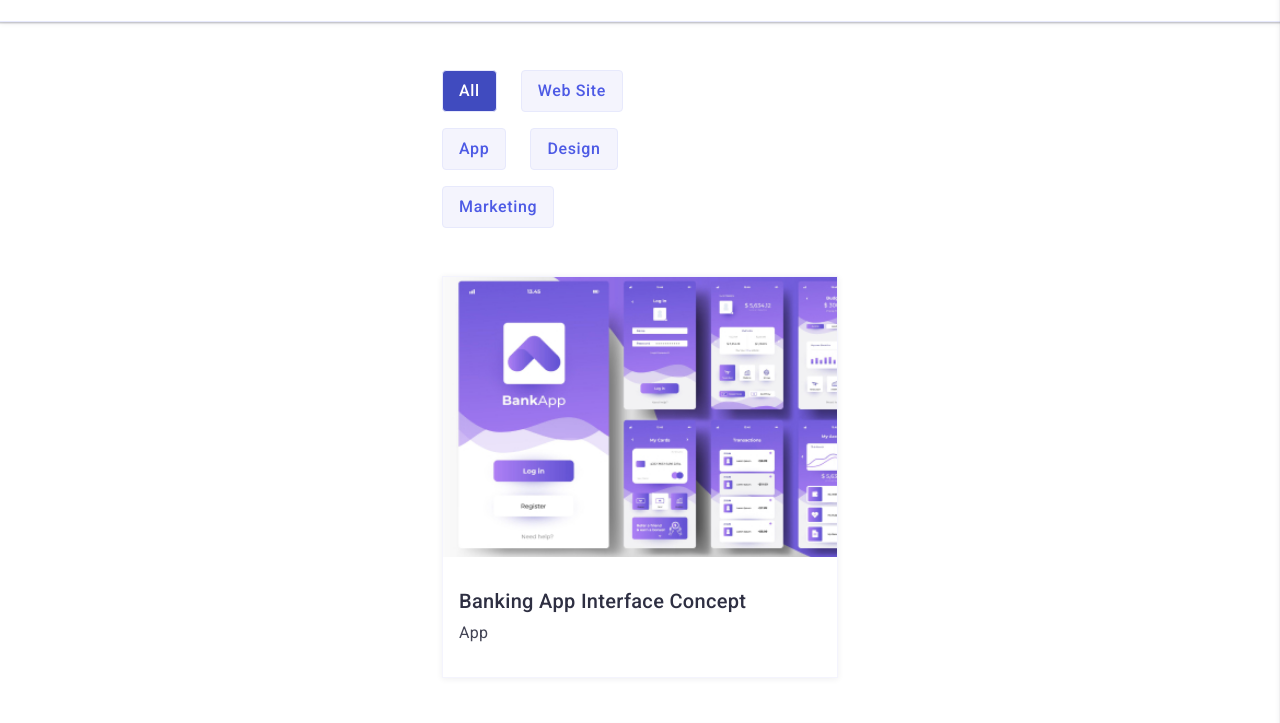
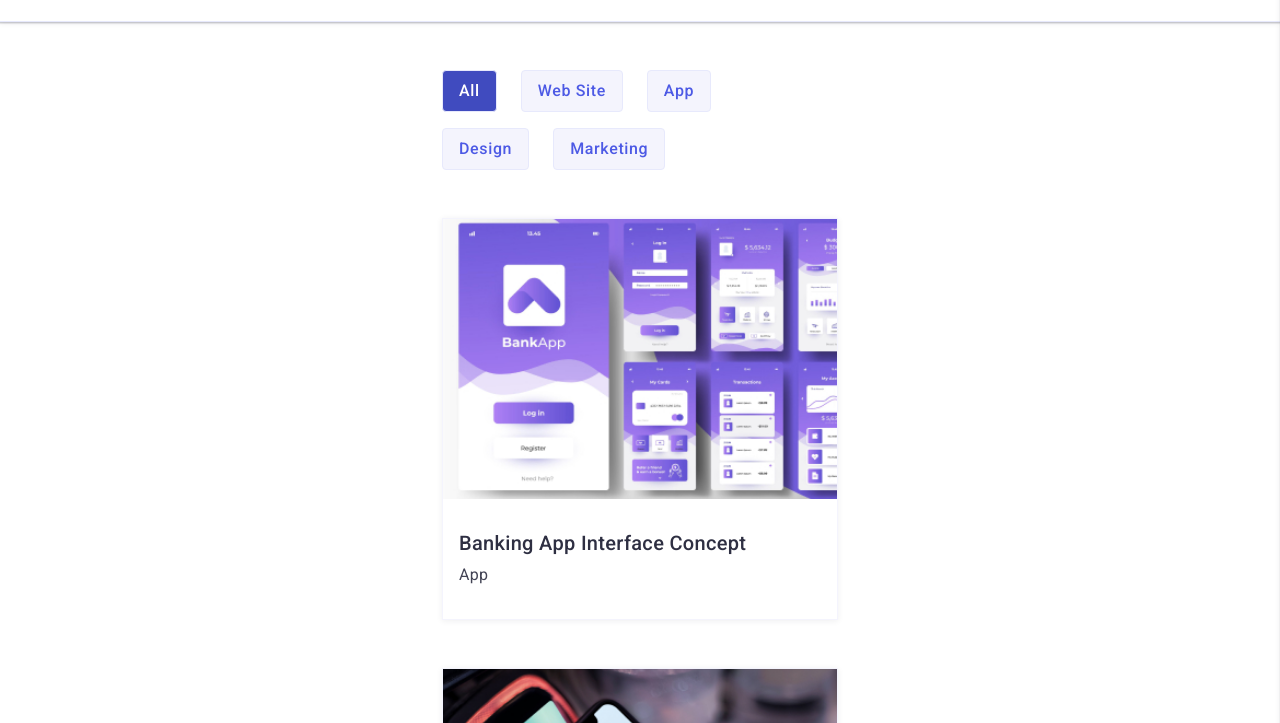
Before and after one commit to l-dmitry94/WebStudio, a plain HTML site: page portfolio.html in a window 1280 px wide. Shown: the part 49-772 px from the top of the page. Drawn offline with nearby package versions, Linux system fonts and the light colour scheme.

Commit message:
Update files

```diff
--- a/scss/styles.scss
+++ b/scss/styles.scss
@@ -267,11 +267,12 @@ body {
         flex-wrap: wrap;
         column-gap: 24px;
         row-gap: 16px;
-        width: 268px;
+        width: 320px;
         margin-bottom: 48px;
     }
 
-    &__filter-item {}
+    &__filter-item {
+    }
 
     &__filter-button {
         color: var(--iris);
```
Also changed, not shown: css/styles.css.
